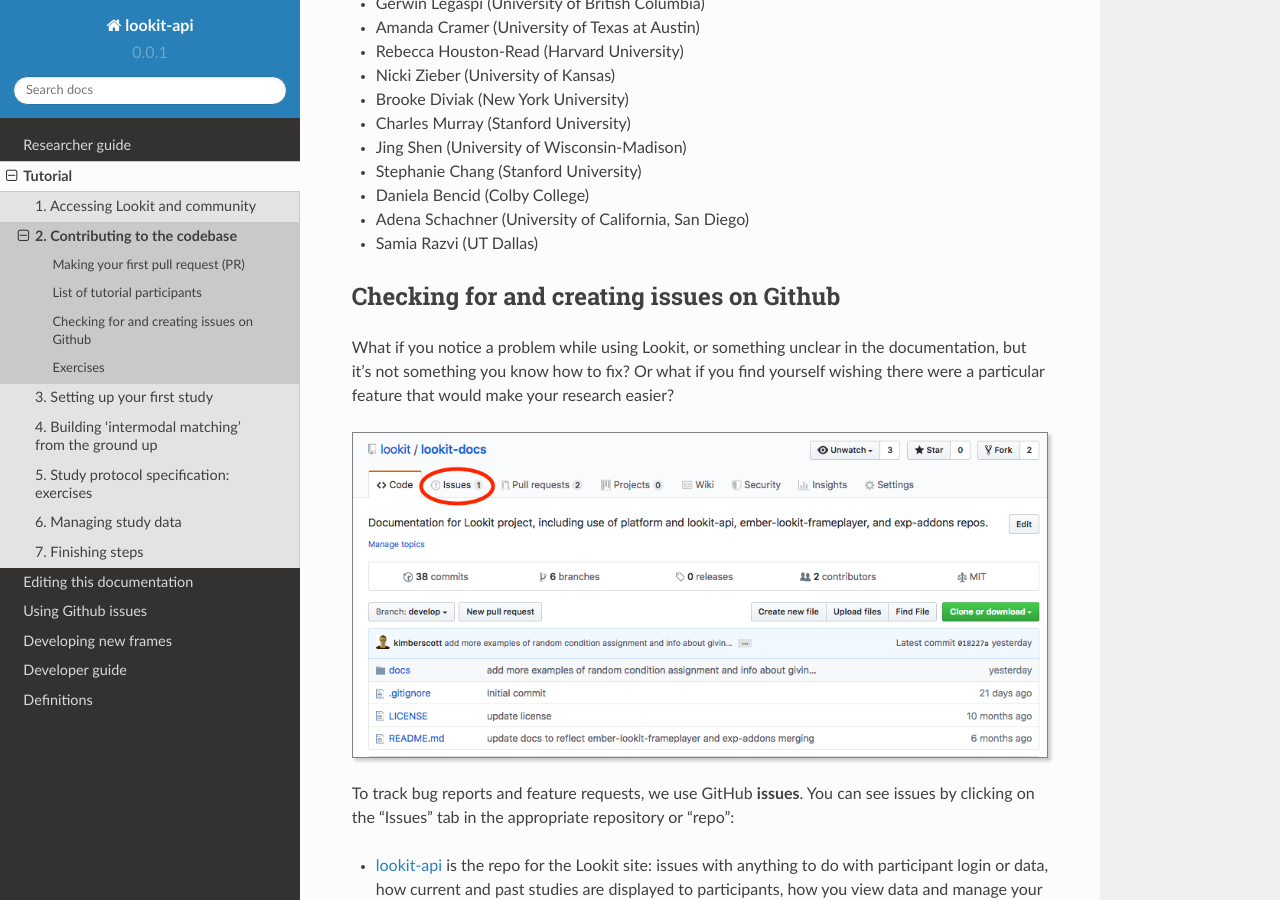
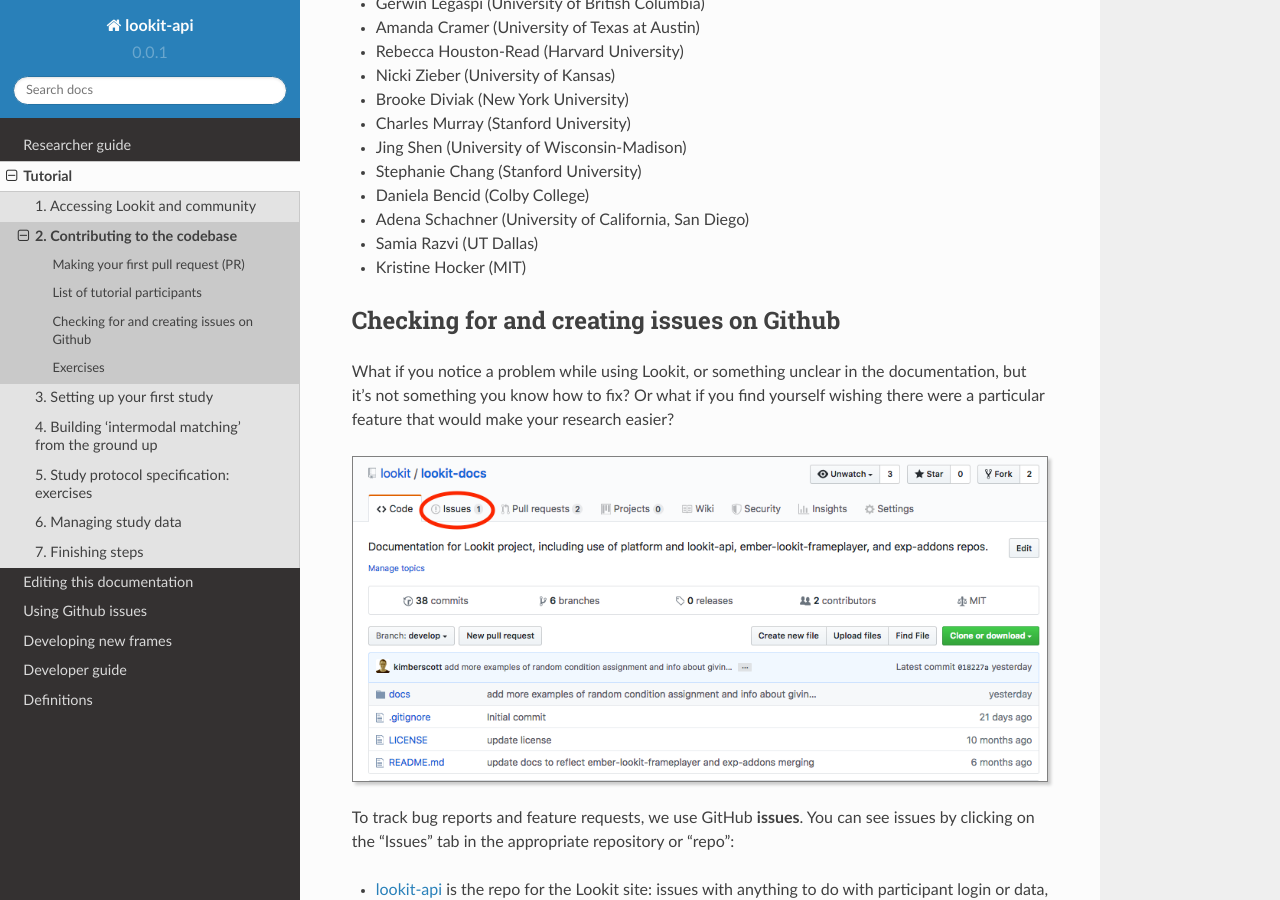
Before and after one commit to lookit/lookit-docs, a Sphinx documentation site: the page built from docs/source/tutorial-contributing.rst, in a window 1280 px wide and 900 px high, scrolled down 4765 px. Built offline with Sphinx 7.4.7 and the Read the Docs theme 2.0.0, drawn with Linux system fonts in a browser that asks for light colours.

Commit message:
Add tutorial participant to list

```diff
--- a/docs/source/tutorial-contributing.rst
+++ b/docs/source/tutorial-contributing.rst
@@ -115,6 +115,7 @@
 - Daniela Bencid (Colby College)
 - Adena Schachner (University of California, San Diego)
 - Samia Razvi (UT Dallas)
+- Kristine Hocker (MIT)
 
 .. _Github issues overview:
 
```
